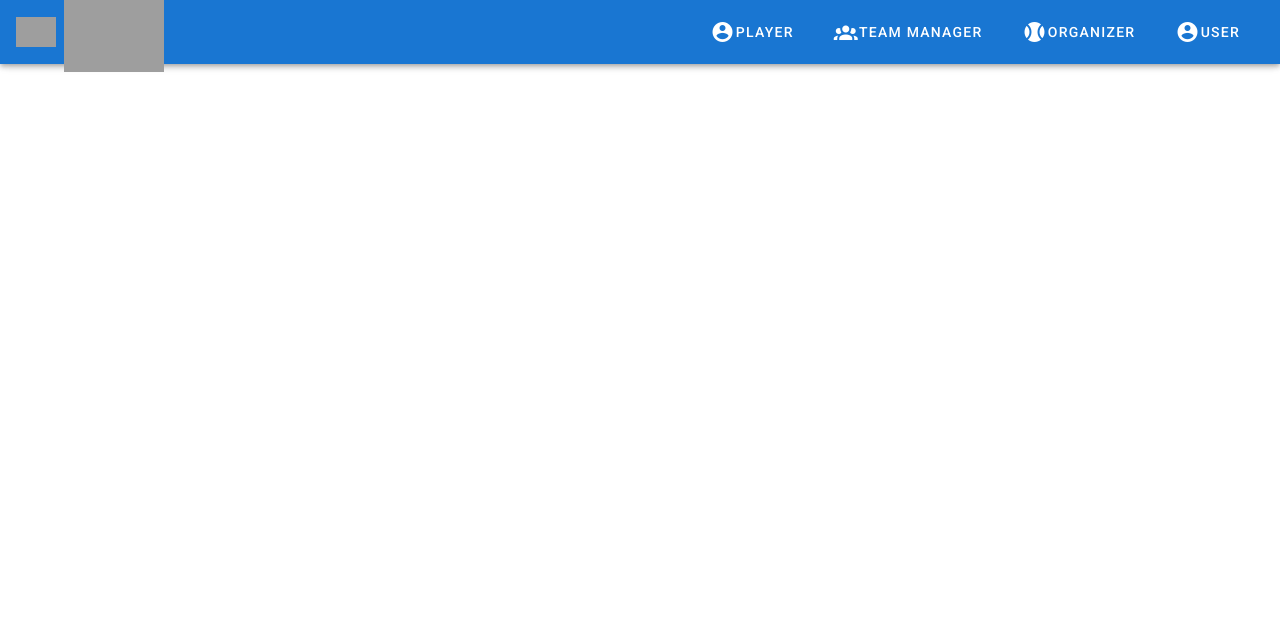
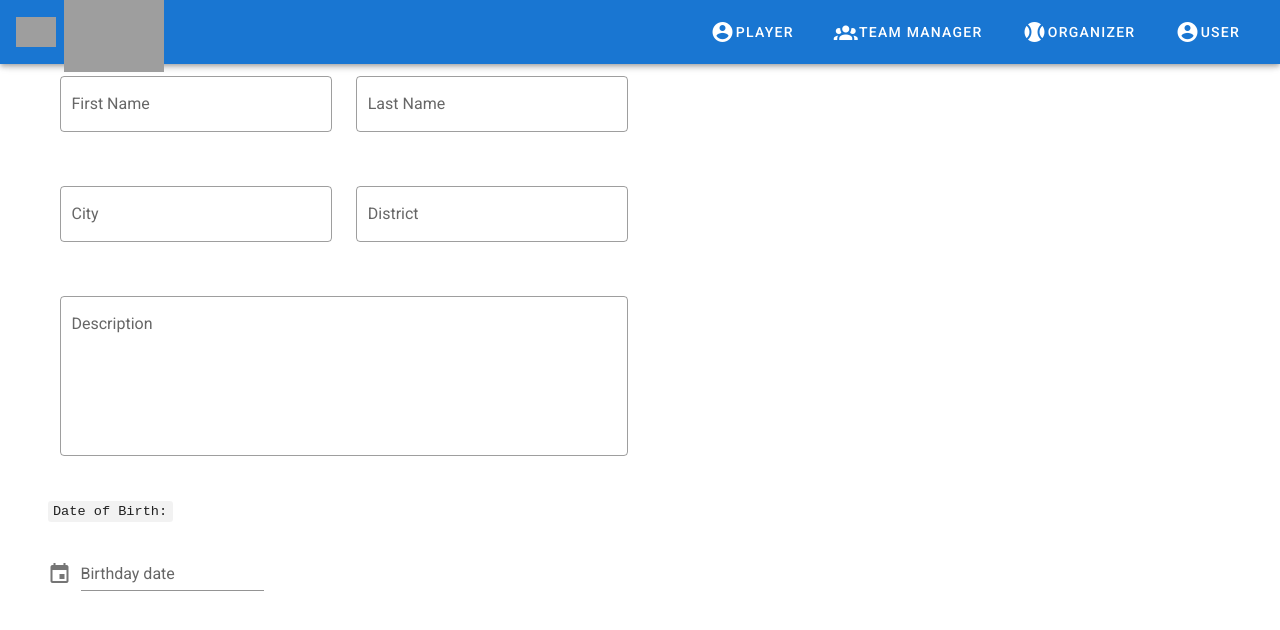
Before and after one commit to vikumDheemantha/crick-click, a Vue app in the folder frontend/: page /p-profile in a window 1280 px wide. Shown: the top 630 px of the page. Built offline with nearby package versions, Linux system fonts and the light colour scheme; grey boxes are pictures that could not be loaded.

Commit message:
p-profile

```diff
--- a/frontend/src/router/index.js
+++ b/frontend/src/router/index.js
@@ -10,6 +10,7 @@ const routes = [
     name: "Home",
     component: Home,
   },
+
   {
     path: "/about",
     name: "About",
@@ -19,18 +20,21 @@ const routes = [
     component: () =>
       import( /* webpackChunkName: "about" */ "../views/About.vue"),
   },
+
   {
     path: "/teammanager",
     name: "TeamManager",
     component: () =>
       import("../views/TeamManager.vue"),
   },
+
   {
     path: "/team",
     name: "Team",
     component: () =>
       import("../views/Team.vue"),
   },
+
   {
     path: "/player",
     name: "Player",
@@ -41,8 +45,16 @@ const routes = [
     path: "/matchorganizer",
     name: "Match Organizer",
     component: () =>
-      import("../views/MatchOrganizer.vue"),
-  }
+    import("../views/MatchOrganizer.vue"),
+  },
+
+  {
+    path:"/p-profile",
+    name:"p-profile",
+    component: () =>
+    import("../views/p-profile.vue"),
+  },
+
 ];
 
 const router = new VueRouter({
--- /dev/null
+++ b/frontend/src/views/p-profile.vue
@@ -0,0 +1,121 @@
+<template>
+
+  <v-form>
+    <v-container>
+      <v-row>
+          <v-col
+          cols="12"
+          sm="6"
+          md="3"
+        >
+          <v-text-field
+            label="First Name"
+            outlined>
+          </v-text-field>
+        </v-col>
+
+<v-col
+          cols="12"
+          sm="6"
+          md="3"
+        >
+          <v-text-field
+            label="Last Name"
+            outlined>
+          </v-text-field>
+        </v-col>
+      </v-row>
+
+        <v-row>
+          <v-col
+          cols="12"
+          sm="6"
+          md="3"
+        >
+          <v-text-field
+            label="City"
+            outlined>
+          </v-text-field>
+        </v-col>
+
+        <v-col
+          cols="12"
+          sm="6"
+          md="3"
+        >
+          <v-text-field
+            label="District"
+            outlined>
+          </v-text-field>
+        </v-col></v-row>
+
+    <v-row>
+      <v-col
+        cols="12"
+        sm="6"
+      >
+        <v-textarea
+          label="Description"
+          auto-grow
+          outlined
+          rows="10"
+          row-height="15"
+        ></v-textarea>
+      </v-col></v-row>
+
+
+<v-row>
+    <div>
+    <div class="mb-6"> <code>{{ activePicker || 'Date of Birth:' }}</code></div>
+    <v-menu
+      ref="menu"
+      v-model="menu"
+      :close-on-content-click="false"
+      transition="scale-transition"
+      offset-y
+      min-width="auto"
+    >
+      <template v-slot:activator="{ on, attrs }">
+        <v-text-field
+          v-model="date"
+          label="Birthday date"
+          prepend-icon="mdi-calendar"
+          readonly
+          v-bind="attrs"
+          v-on="on"
+        ></v-text-field>
+      </template>
+      <v-date-picker
+        v-model="date"
+        :active-picker.sync="activePicker"
+        :max="(new Date(Date.now() - (new Date()).getTimezoneOffset() * 60000)).toISOString().substr(0, 10)"
+        min="1950-01-01"
+        @change="save"
+      ></v-date-picker>
+    </v-menu>
+  </div></v-row>
+
+    </v-container>
+  </v-form>
+
+</template>
+
+<script>
+  export default {
+    data: () => ({
+      activePicker: null,
+      date: null,
+      menu: false,
+    }),
+    watch: {
+      menu (val) {
+        val && setTimeout(() => (this.activePicker = 'YEAR'))
+      },
+    },
+    methods: {
+      save (date) {
+        this.$refs.menu.save(date)
+      },
+    },
+  }
+</script>
```
